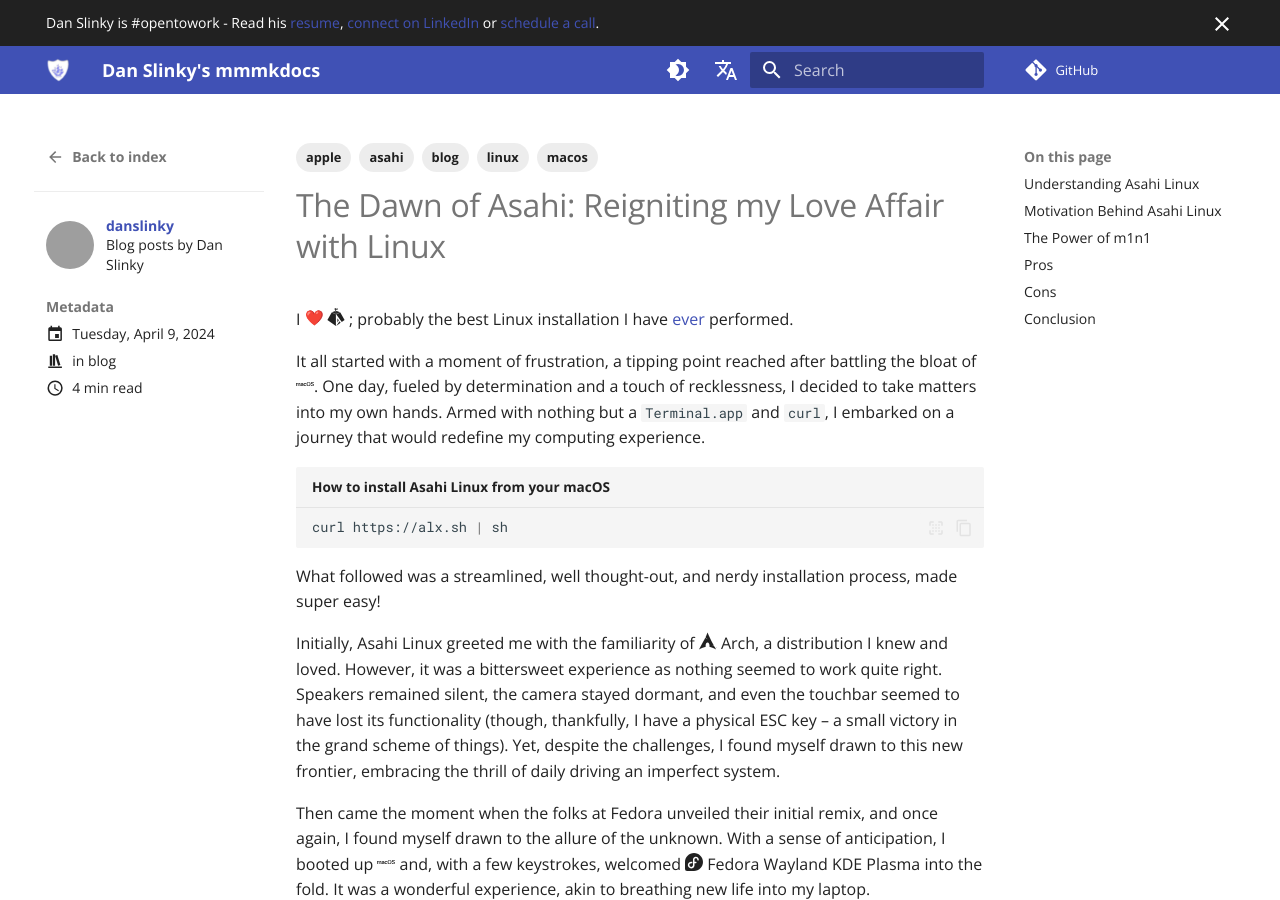
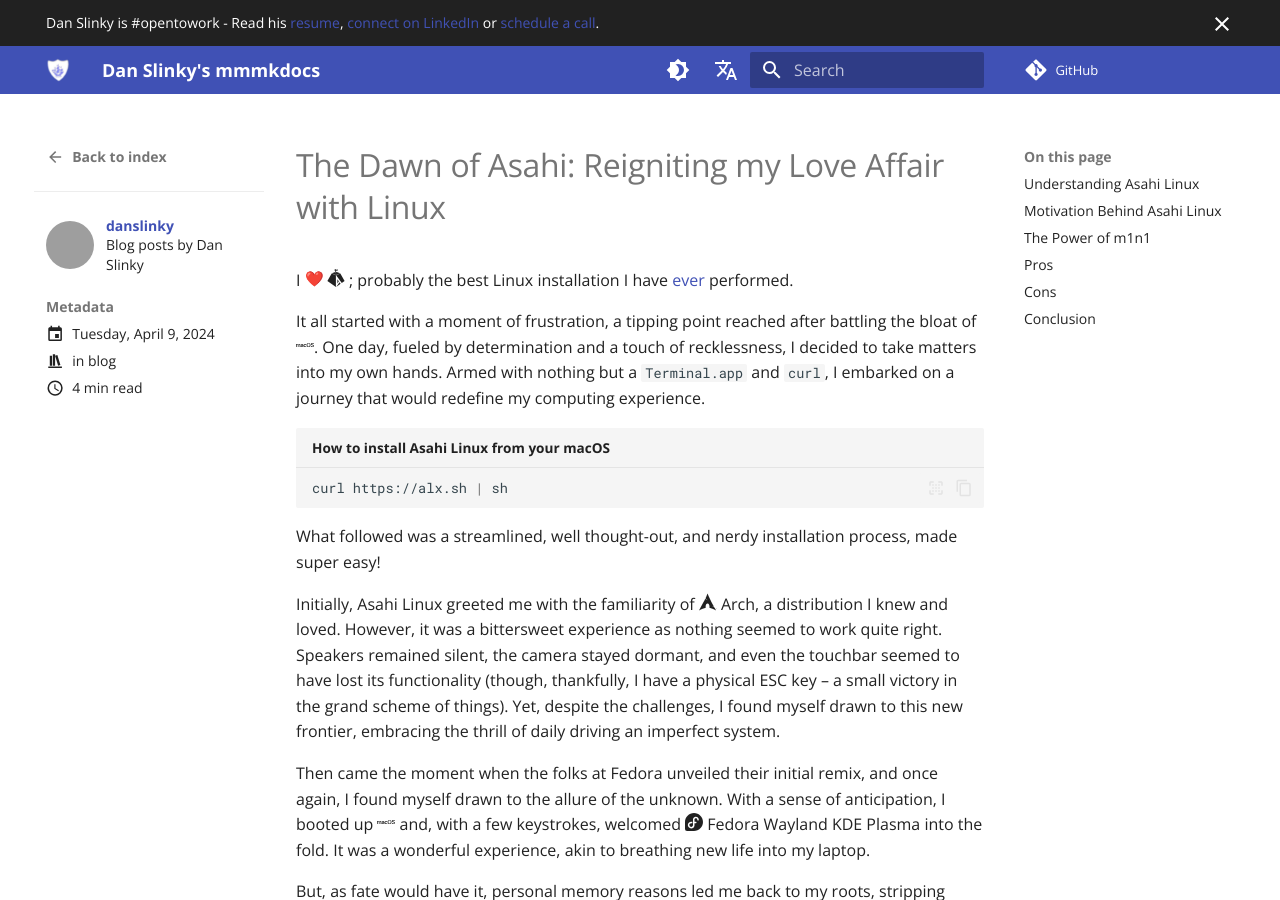
Before and after one commit to danslinky/danslinky.co.uk, an MkDocs documentation site: the page built from docs/blog/posts/asahi-linux-march-2024.md, in a window 1280 px wide and 900 px high. Built offline with MkDocs 1.6.1 and Material for MkDocs 9.7.7, drawn with Linux system fonts in a browser that asks for light colours; emoji names are drawn with the system emoji font; plug-ins that fetch from the network failed and are left out; comment, search, counter and statistics services are not loaded; some of the changed lines change nothing that is shown; grey boxes are pictures that could not be loaded.

Commit message:
try the privay plugin

```diff
--- a/mkdocs.yml
+++ b/mkdocs.yml
@@ -184,7 +184,10 @@
 # Plugins
 ##
 plugins:
+  - info
+  - privacy
   - tags:
+      tags: false # stops them rendering on pages
       tags_file: tags.md
   - blog:
       post_date_format: full
```
